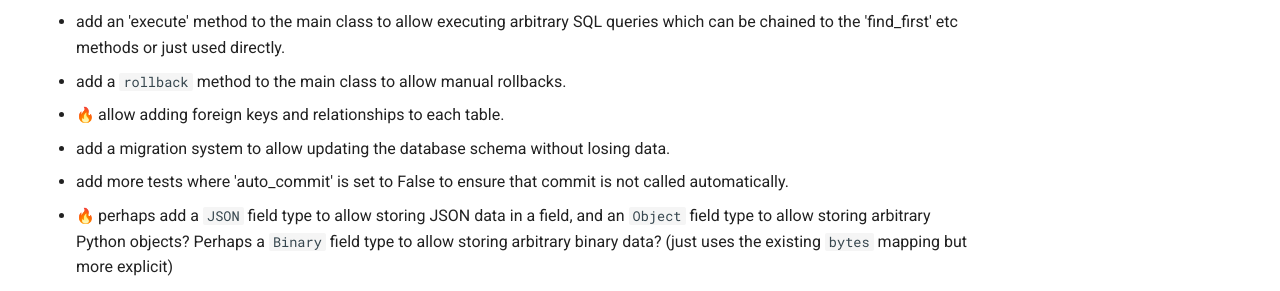
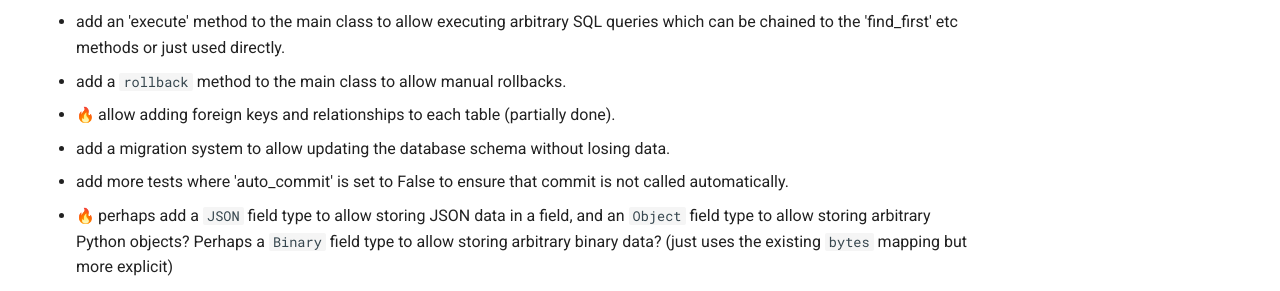
Before and after one commit to seapagan/sqliter-py, an MkDocs documentation site: the page built from docs/todo/index.md, in a window 1280 px wide and 900 px high. Shown: the part 394-685 px from the top of the window. Built offline with MkDocs 1.6.1 and Material for MkDocs 9.7.7, drawn with Linux system fonts in a browser that asks for light colours; emoji names are drawn with the system emoji font; plug-ins that fetch from the network failed and are left out; comment, search, counter and statistics services are not loaded.

Commit message:
update TODO
Signed-off-by: Grant Ramsay <seapagan@gmail.com>

```diff
--- a/TODO.md
+++ b/TODO.md
@@ -10,7 +10,8 @@ Items marked with :fire: are high priority.
   queries which can be chained to the 'find_first' etc methods or just used
   directly.
 - add a `rollback` method to the main class to allow manual rollbacks.
-- :fire: allow adding foreign keys and relationships to each table.
+- :fire: allow adding foreign keys and relationships to each table (partially
+  done).
 - add a migration system to allow updating the database schema without losing
   data.
 - add more tests where 'auto_commit' is set to False to ensure that commit is
```
